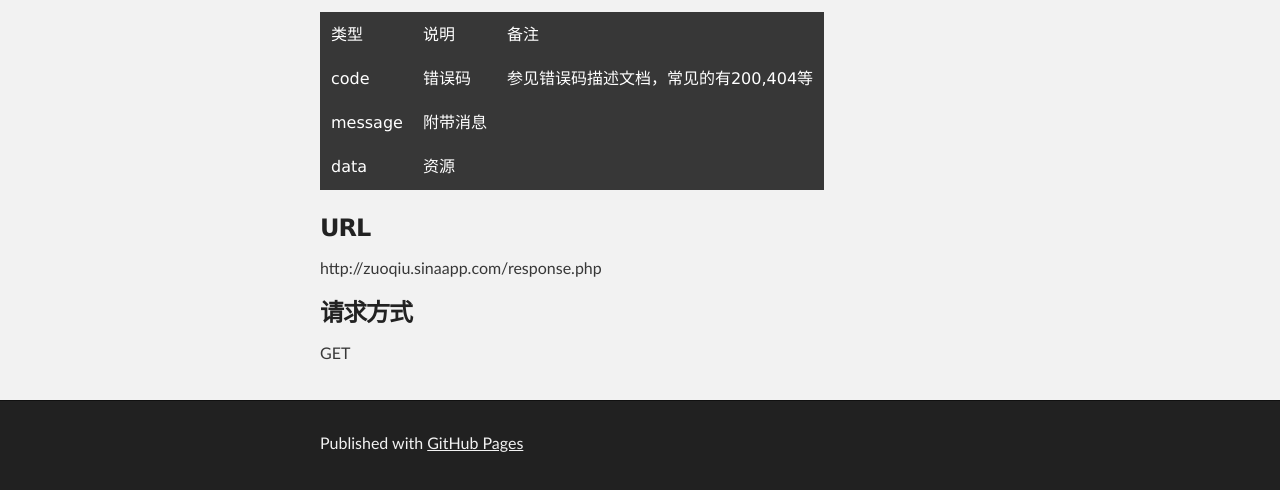
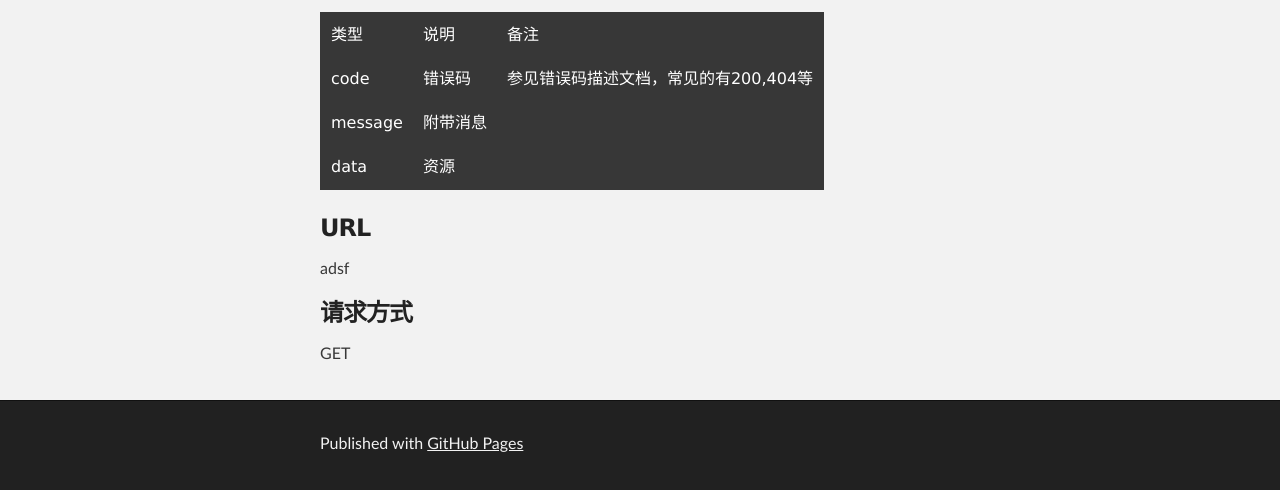
Before and after one commit to memoryaty/memoryaty.github.io, a plain HTML site: page index.html in a window 1280 px wide. Shown: the part 327-817 px from the top of the page. Drawn offline with Linux system fonts and the light colour scheme.

Commit message:
update index
remove url to keep save

```diff
--- a/index.html
+++ b/index.html
@@ -61,7 +61,7 @@
 <h3>
 <a id="designer-templates" class="anchor" href="#designer-templates" aria-hidden="true"><span aria-hidden="true" class="octicon octicon-link"></span></a>URL</h3>
 
-<p>http://zuoqiu.sinaapp.com/response.php</p>
+<p>adsf</p>
 
 <h3>
 <a id="creating-pages-manually" class="anchor" href="#creating-pages-manually" aria-hidden="true"><span aria-hidden="true" class="octicon octicon-link"></span></a>请求方式</h3>
```
